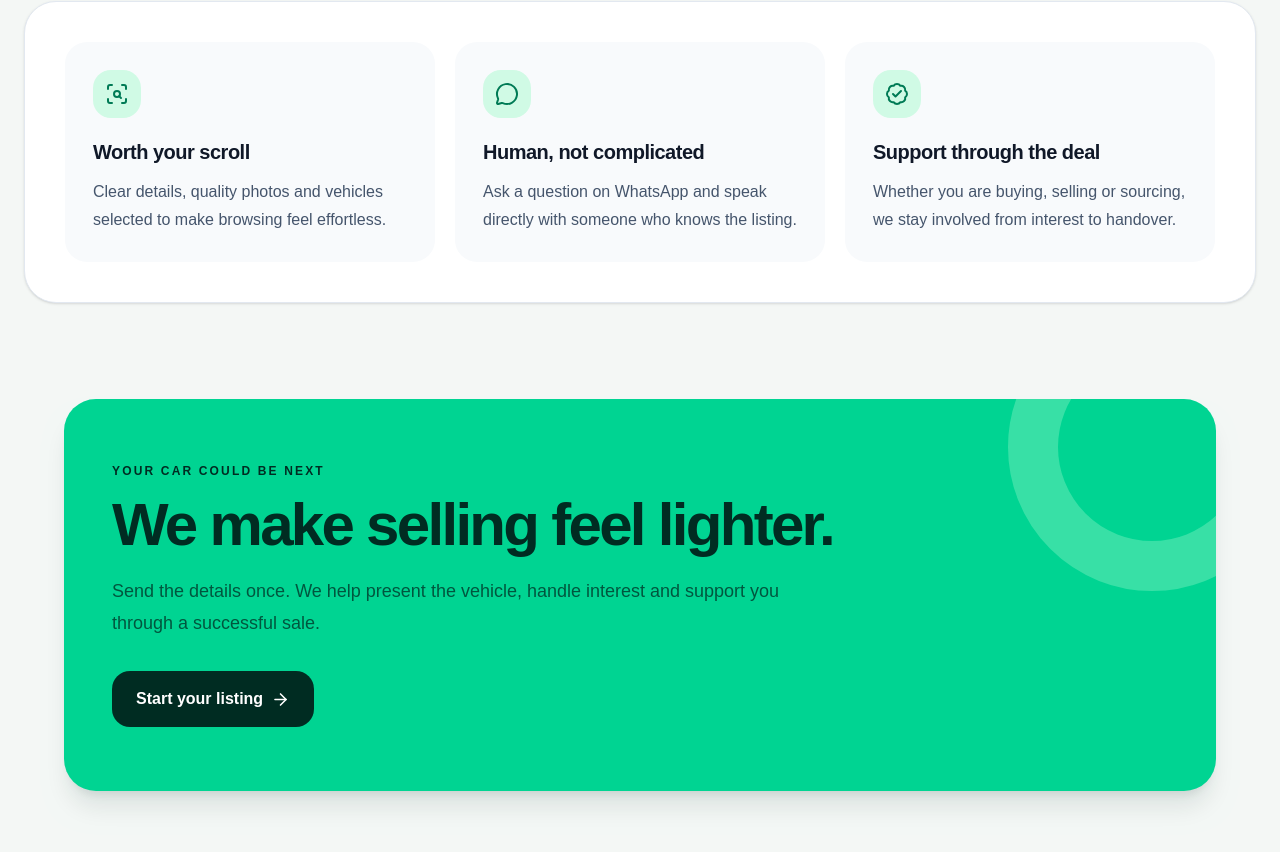
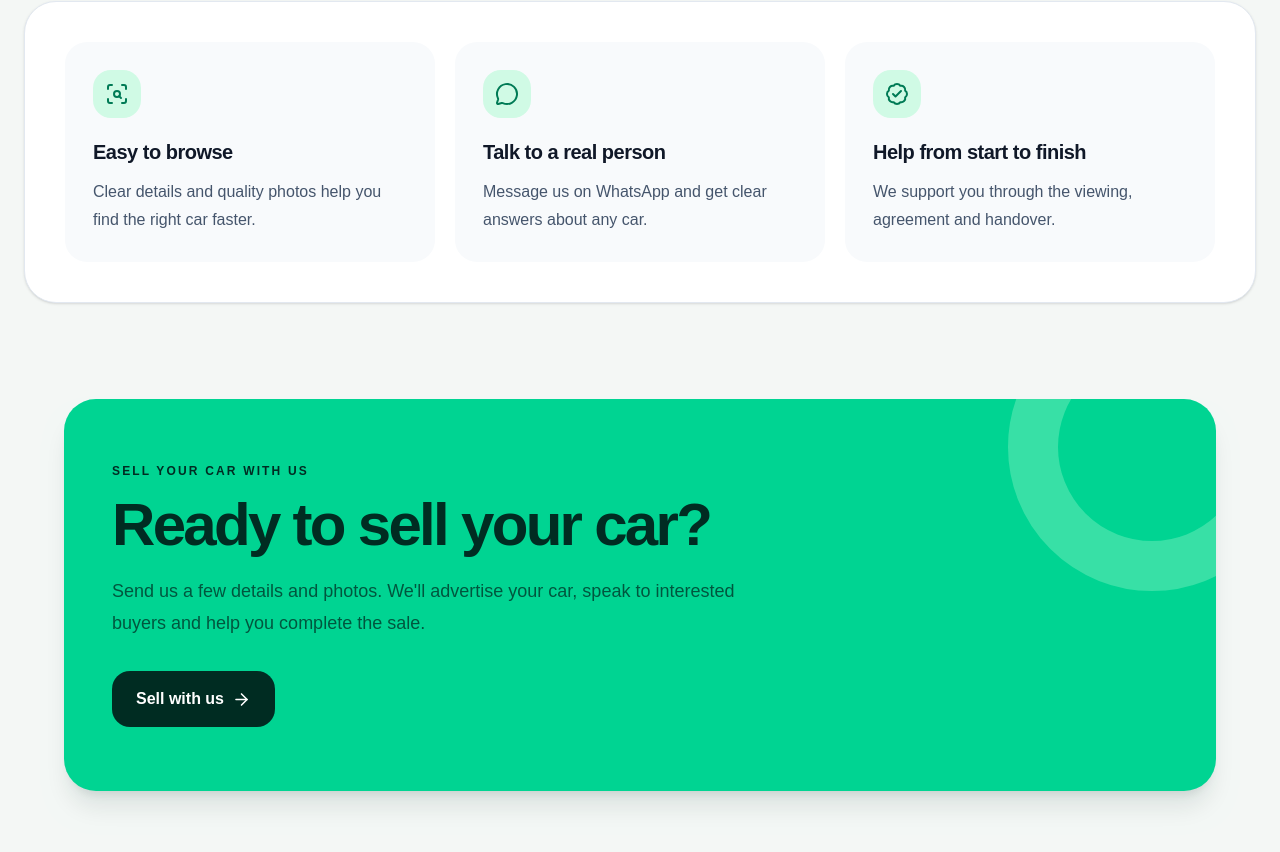
Before and after one commit to JeffarKE/autobazaar-finds, a Next.js app: page / in a window 1280 px wide. Shown: the part 1280-2132 px from the top of the page. Built offline with nearby package versions, Linux system fonts and the light colour scheme; no server answers; the database is empty.

Commit message:
copy: simplify homepage messaging

```diff
--- a/app/page.tsx
+++ b/app/page.tsx
@@ -7,9 +7,9 @@ import { getPublicVehicles } from "./cars/services/getPublicVehicles";
 export const dynamic = "force-dynamic";
 
 const benefits = [
-  { icon: ScanSearch, title: "Worth your scroll", copy: "Clear details, quality photos and vehicles selected to make browsing feel effortless." },
-  { icon: MessageCircle, title: "Human, not complicated", copy: "Ask a question on WhatsApp and speak directly with someone who knows the listing." },
-  { icon: BadgeCheck, title: "Support through the deal", copy: "Whether you are buying, selling or sourcing, we stay involved from interest to handover." },
+  { icon: ScanSearch, title: "Easy to browse", copy: "Clear details and quality photos help you find the right car faster." },
+  { icon: MessageCircle, title: "Talk to a real person", copy: "Message us on WhatsApp and get clear answers about any car." },
+  { icon: BadgeCheck, title: "Help from start to finish", copy: "We support you through the viewing, agreement and handover." },
 ];
 
 export default async function Home() {
@@ -55,10 +55,10 @@ export default async function Home() {
         <div className="relative mx-auto max-w-6xl overflow-hidden rounded-[2rem] bg-emerald-400 px-6 py-12 text-emerald-950 shadow-xl shadow-emerald-950/10 sm:px-12 sm:py-16">
           <div className="absolute -right-20 -top-24 h-72 w-72 rounded-full border-[50px] border-emerald-300/60" />
           <div className="relative max-w-3xl">
-            <p className="text-xs font-black uppercase tracking-[0.18em]">Your car could be next</p>
-            <h2 className="mt-4 text-4xl font-black tracking-[-0.045em] sm:text-6xl">We make selling feel lighter.</h2>
-            <p className="mt-5 max-w-2xl text-lg font-medium leading-8 text-emerald-950/75">Send the details once. We help present the vehicle, handle interest and support you through a successful sale.</p>
-            <Link href="/sell" className="mt-8 inline-flex items-center gap-2 rounded-2xl bg-emerald-950 px-6 py-4 font-black text-white transition hover:-translate-y-0.5">Start your listing <ArrowRight size={19} /></Link>
+            <p className="text-xs font-black uppercase tracking-[0.18em]">Sell your car with us</p>
+            <h2 className="mt-4 text-4xl font-black tracking-[-0.045em] sm:text-6xl">Ready to sell your car?</h2>
+            <p className="mt-5 max-w-2xl text-lg font-medium leading-8 text-emerald-950/75">Send us a few details and photos. We&apos;ll advertise your car, speak to interested buyers and help you complete the sale.</p>
+            <Link href="/sell" className="mt-8 inline-flex items-center gap-2 rounded-2xl bg-emerald-950 px-6 py-4 font-black text-white transition hover:-translate-y-0.5">Sell with us <ArrowRight size={19} /></Link>
           </div>
         </div>
       </section>
```
